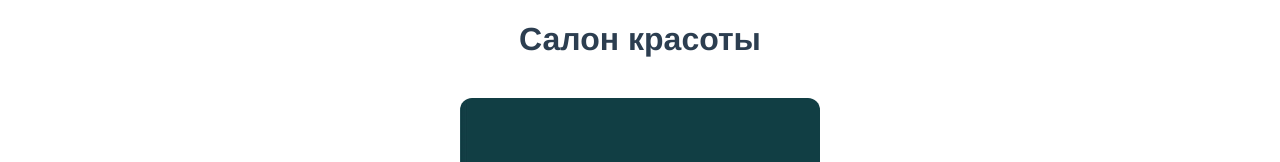
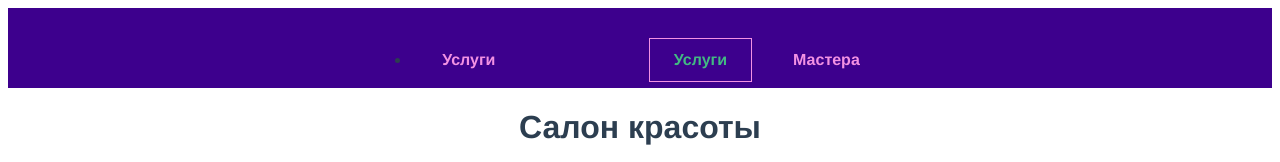
Before and after one commit to infernalred/Appointment, a Vue app in the folder appointment-app/: page /services in a window 1280 px wide. Shown: the top 162 px of the page. Built offline with nearby package versions, Linux system fonts and the light colour scheme; no server answers.

Commit message:
add header

```diff
--- a/appointment-app/src/App.vue
+++ b/appointment-app/src/App.vue
@@ -1,4 +1,5 @@
 <template>
+  <the-header></the-header>
   <router-view></router-view>
 </template>
 
@@ -24,3 +25,9 @@ nav a.router-link-exact-active {
   color: #42b983;
 }
 </style>
+<script>
+import TheHeader from "@/components/layout/TheHeader.vue";
+export default {
+  components: { TheHeader },
+};
+</script>
--- /dev/null
+++ b/appointment-app/src/components/layout/TheHeader.vue
@@ -0,0 +1,78 @@
+<template>
+  <header>
+    <nav>
+      <li><router-link to="/">Услуги</router-link></li>
+      <ul>
+        <li><router-link to="/services">Услуги</router-link></li>
+        <li><router-link to="/masters">Мастера</router-link></li>
+      </ul>
+    </nav>
+  </header>
+</template>
+
+<script>
+export default {
+  name: "TheHeader",
+};
+</script>
+
+<style scoped>
+header {
+  width: 100%;
+  height: 5rem;
+  background-color: #3d008d;
+  display: flex;
+  justify-content: center;
+  align-items: center;
+}
+
+header a {
+  text-decoration: none;
+  color: #f391e3;
+  display: inline-block;
+  padding: 0.75rem 1.5rem;
+  border: 1px solid transparent;
+}
+
+a:active,
+a:hover,
+a.router-link-active {
+  border: 1px solid #f391e3;
+}
+
+h1 {
+  margin: 0;
+}
+
+h1 a {
+  color: white;
+  margin: 0;
+}
+
+h1 a:hover,
+h1 a:active,
+h1 a.router-link-active {
+  border-color: transparent;
+}
+
+header nav {
+  width: 40%;
+  margin: auto;
+  display: flex;
+  justify-content: space-between;
+  align-items: center;
+}
+
+header ul {
+  list-style: none;
+  margin: 0;
+  padding: 0;
+  display: flex;
+  justify-content: center;
+  align-items: center;
+}
+
+li {
+  margin: 0 0.5rem;
+}
+</style>
--- a/appointment-app/src/router/index.ts
+++ b/appointment-app/src/router/index.ts
@@ -2,13 +2,15 @@ import { createRouter, createWebHistory, RouteRecordRaw } from "vue-router";
 
 import ServicesList from "@/views/services/ServicesList.vue";
 import MastersList from "@/views/masters/MastersList.vue";
-import ServiceDetail from "@/views/services/ServiceDetail.vue";
+import ServiceDetails from "@/views/services/ServiceDetails.vue";
+import MasterDetails from "@/views/masters/MasterDetails.vue";
 
 const routes: Array<RouteRecordRaw> = [
   { path: "/", redirect: "/services" },
   { path: "/services", component: ServicesList },
-  { path: "/services/:id", component: ServiceDetail },
+  { path: "/services/:id", component: ServiceDetails },
   { path: "/masters", component: MastersList },
+  { path: "/masters/:id", component: MasterDetails },
 ];
 
 const router = createRouter({
--- /dev/null
+++ b/appointment-app/src/views/masters/MasterDetails.vue
@@ -0,0 +1,39 @@
+<template>
+  <section>
+    <base-card>
+      <h1>{{ getMaster.displayName }}</h1>
+    </base-card>
+  </section>
+</template>
+
+<script lang="ts">
+import { defineComponent } from "vue";
+import { mapActions, mapState } from "pinia";
+import { useAppointmentStore } from "@/store";
+import Master from "@/models/Master";
+
+export default defineComponent({
+  name: "MasterDetails",
+  computed: {
+    ...mapState(useAppointmentStore, ["currentMaster"]),
+    getMaster(): Master {
+      return this.currentMaster;
+    },
+  },
+  created() {
+    this.initMaster(this.$route.params.id);
+  },
+  methods: {
+    ...mapActions(useAppointmentStore, ["loadMaster"]),
+    async initMaster(id: string) {
+      try {
+        await this.loadMaster(id);
+      } catch (e) {
+        console.log(e);
+      }
+    },
+  },
+});
+</script>
+
+<style scoped></style>
```
Also changed, not shown: appointment-app/src/views/services/ServiceDetails.vue (renamed from appointment-app/src/views/services/ServiceDetail.vue).
